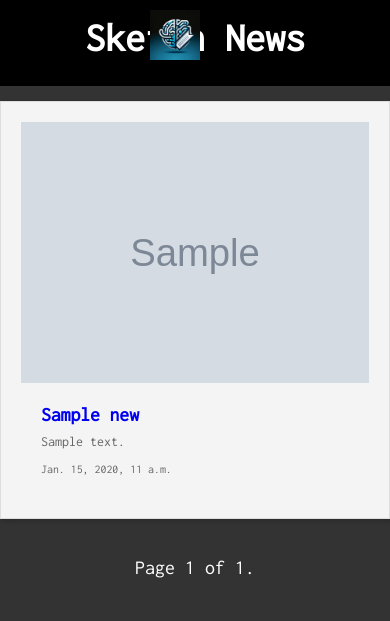
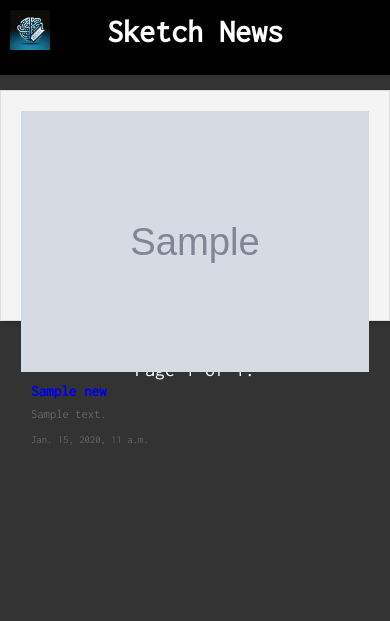
Before and after one commit to AnaAvakimova/DutchNewsWeb, a Django app: page /news/ in a window 390 px wide. Shown: the top 621 px of the page. Run offline with Django 4.2, Linux system fonts and the light colour scheme; tables that the repository leaves empty hold one stand-in row (values such as "Sample post"); grey boxes marked "Sample" are stand-in pictures; some libraries are stand-ins or nearby versions; some web fonts are replaced.

Commit message:
adapted for mobile devices

```diff
--- a/news/templates/disclaimer.html
+++ b/news/templates/disclaimer.html
@@ -5,7 +5,7 @@
     <h1>Sketch News</h1>
 </header>
 <head>
-    <meta charset="UTF-8">
+    <meta name="viewport" content="width=device-width, initial-scale=1" charset="UTF-8">
     <title>SketchNews</title>
     <link rel="icon" type="image/x-icon" href="../../static/images/favicon.ico">
     {% load static %}
--- a/news/templates/main.html
+++ b/news/templates/main.html
@@ -2,7 +2,7 @@
 <html lang="en">
 
 <head>
-    <meta charset="UTF-8">
+    <meta name="viewport" content="width=device-width, initial-scale=1" charset="UTF-8">
     <title>SketchNews</title>
     <link rel="icon" type="image/x-icon" href="../../static/images/favicon.ico">
     {% load static %}
--- a/news/templates/news.html
+++ b/news/templates/news.html
@@ -2,7 +2,7 @@
 <html lang="en">
 
 <head>
-    <meta charset="UTF-8">
+    <meta name="viewport" content="width=device-width, initial-scale=1" charset="UTF-8">
     <title>SketchNews</title>
     <link rel="icon" type="image/x-icon" href="../../static/images/favicon.ico">
     {% load static %}
--- a/news/templates/news_page.html
+++ b/news/templates/news_page.html
@@ -2,7 +2,7 @@
 <html lang="en">
 
 <head>
-    <meta charset="UTF-8">
+    <meta name="viewport" content="width=device-width, initial-scale=1" charset="UTF-8">
     <title>SketchNews</title>
     <link rel="icon" type="image/x-icon" href="../../static/images/favicon.ico">
     {% load static %}
@@ -16,7 +16,6 @@
     <h1>Sketch News</h1>
 </header>
 
-
 <div class="full-article">
 
         <br>
--- a/static/css/news.css
+++ b/static/css/news.css
@@ -9,8 +9,6 @@
   left: 0;
   width: 100%;
   font-size: 14px;
-  -moz-osx-font-smoothing: grayscale;
-  -webkit-font-smoothing: antialiased;
   min-width: 300px;
   overflow-x: hidden;
   overflow-y: scroll;
@@ -31,7 +29,7 @@
   transition: all 0.3s cubic-bezier(.25, .8, .25, 1);
 }
 
-div, h2, p, figure {
+h2, p, figure {
   margin: 0;
   padding: 0;
 }
@@ -46,19 +44,6 @@
 .header h1 {
   font-size: 40px;
   font-weight: bold;
-
-}
-
-.header h2 a {
-  border-bottom: 1px solid rgba(255, 255, 255, 0.5);
-  color: white;
-  font-size: 20px;
-  opacity: 0.5;
-}
-
-.header h2 a:hover {
-  border-bottom-color: white;
-  opacity: 1;
 }
 
 .full-article {
@@ -73,8 +58,6 @@
     flex-wrap: wrap;
     margin: 0 -15px; /* Adjusts for the negative margins on the articles */
 }
-
-
 
 .article {
     background-color: #f4f4f4;
@@ -108,7 +91,6 @@
   flex: 1;
   flex-direction: column;
   padding: 20px;
-
 }
 
 .article-title {
@@ -122,7 +104,6 @@
 .article-content {
   flex: 1;
   margin-top: 5px;
-
 }
 
 .article-info {
@@ -132,24 +113,10 @@
   margin-top: 10px;
 }
 
-/* Responsive adjustments (optional) */
-@media screen and (max-width: 600px) {
-    .article {
-        flex-basis: calc(50% - 30px);
-    }
-}
-
-@media screen and (max-width: 400px) {
-    .article {
-        flex-basis: 100%;
-    }
-}
-
 .disclaimer {
   color: #fff;
   padding: 10px 0 20px;
   text-align: left;
-
 }
 
 .logo-img {
@@ -158,21 +125,60 @@
     cursor: pointer;
     position:absolute;
     left:150px;
-
 }
-
 
 .pagination  {
     text-align: center;
     margin-top: 20px;
     margin-bottom: 40px;
+    margin-left: auto;
+    margin-right: auto;
     font-size: 20px;
     color: #fff;
-    margin-left: auto;
-    margin-right: auto;
-
 }
 
 .step-links {
      color: #fff;
 }
+
+@media only screen and (max-width: 800px) {
+    body {
+        font-size: 0.9rem;
+    }
+
+    .header h1 {
+        font-size: 32px;
+    }
+
+    .full-article {
+        width: 100%;
+        padding: 15px 5%;
+        box-sizing: border-box;
+    }
+    .full-article img {
+        max-width: 100%;
+        height: auto;
+}
+
+    .articles-container {
+        flex-direction: column;
+    }
+
+    .article {
+        flex-basis: auto;
+    }
+
+    .article-body {
+        padding: 10px;
+    }
+
+    .article-title {
+        font-size: 1.2em;
+
+    }
+    .logo-img {
+        left: 10px;
+        width: 40px;
+        height: 40px;
+    }
+}
```
